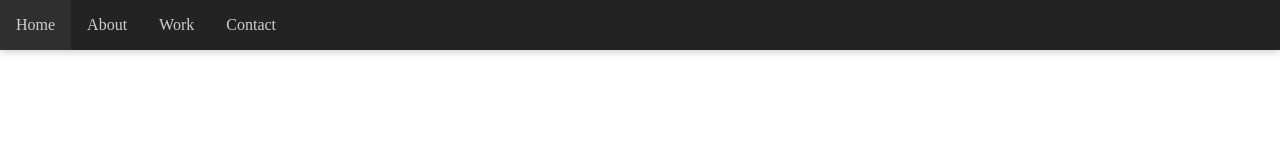
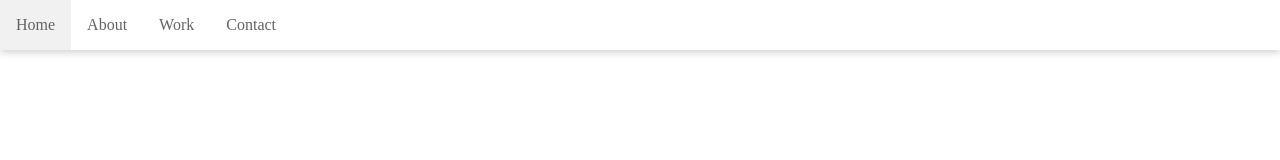
Before and after one commit to fsarachu/flexbox, a website: page index.html in a window 1280 px wide. Drawn offline with nearby package versions, Linux system fonts and the light colour scheme.

Commit message:
Remove responsive color change

```diff
--- a/css/nav-single-level.css
+++ b/css/nav-single-level.css
@@ -1,15 +1,10 @@
 @media screen and (min-width: 30em) {
     .menu.nav-single-level ul {
-        background: #232323;
         display: flex;
     }
 
     .menu.nav-single-level li a {
-        color: #d0d0d0;
         border-bottom: none;
     }
 
-    .menu.nav-single-level li a:hover {
-        background: #2f2f2f;
-    }
 }
```
